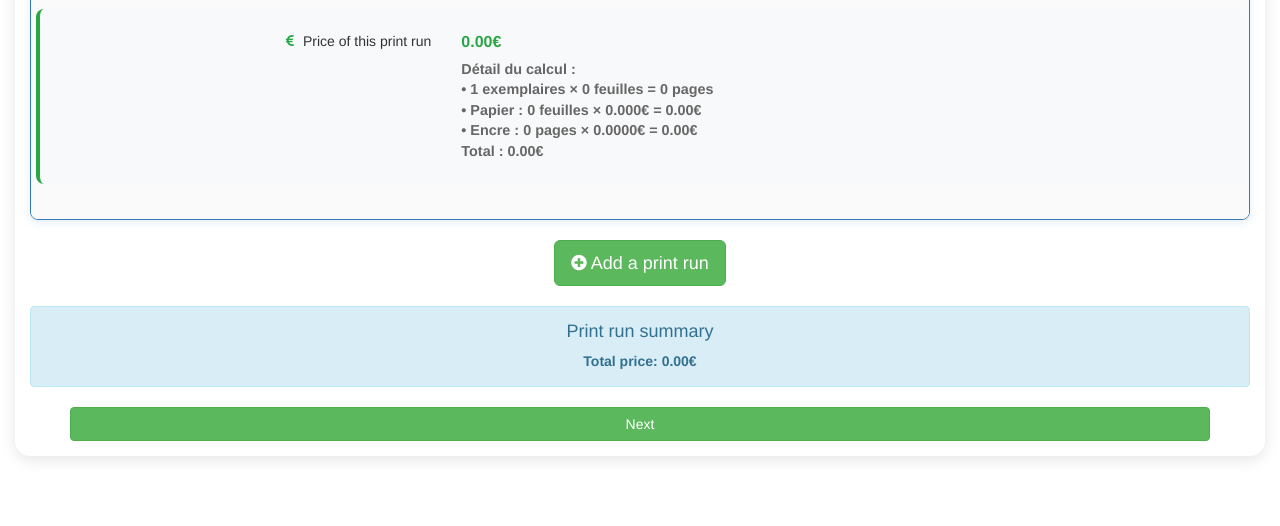
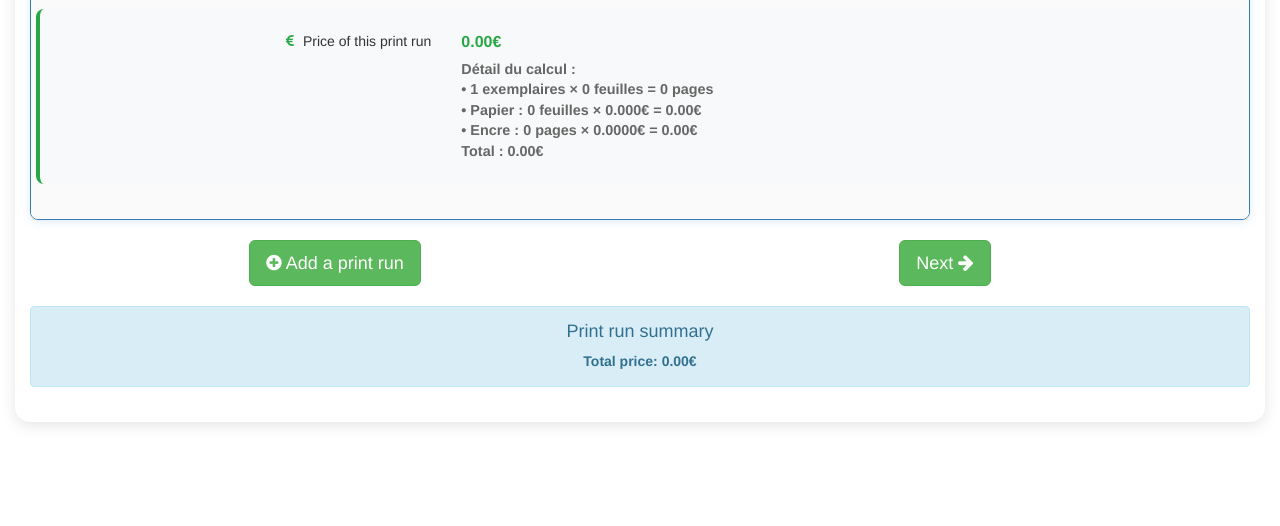
Before and after one commit to muarf/dupli-php-dev, a PHP site: template view/tirage_multimachines.html.php in a window 1280 px wide. Shown: the part 826-1352 px from the top of the page. After the commit the page ends 1252 px from the top, so only its background shows below. Run offline with PHP 8.4, Linux system fonts and the light colour scheme; the template is opened without the code that fills it, so the values that code supplies are empty.

Commit message:
Merge: Apply button repositioning from main while keeping electron-caddy logic

```diff
--- a/view/tirage_multimachines.html.php
+++ b/view/tirage_multimachines.html.php
@@ -850,10 +850,17 @@ if (isset($_POST['contact']) && isset($_POST['enregistrer'])) {
             ?>
 
             <!-- Bouton pour ajouter une machine (à l'intérieur du container) -->
-            <div class="text-center" style="margin: 20px 0;">
-                <button type="button" id="add-machine" class="btn btn-success btn-lg">
-                    <i class="fa fa-plus-circle"></i> <?php _e('tirage_multimachines.add_tirage'); ?>
-                </button>
+            <div class="row" style="margin: 20px 0;">
+                <div class="col-md-6 text-center">
+                    <button type="button" id="add-machine" class="btn btn-success btn-lg">
+                        <i class="fa fa-plus-circle"></i> <?php _e('tirage_multimachines.add_tirage'); ?>
+                    </button>
+                </div>
+                <div class="col-md-6 text-center">
+                    <button id="singlebutton" name="ok" class="btn btn-success btn-lg">
+                        <?php _e('tirage_multimachines.next'); ?> <i class="fa fa-arrow-right"></i>
+                    </button>
+                </div>
             </div>
         </div><!-- Fin machines-container -->
 
@@ -864,13 +871,6 @@ if (isset($_POST['contact']) && isset($_POST['enregistrer'])) {
         </div>
 
         <!-- Bouton suivant -->
-        <div class="section">
-            <div class="container">
-                <div class="row">
-                    <div class="col-md-12"><button id="singlebutton" name="ok" class="btn btn-success btn-block"><?php _e('tirage_multimachines.next'); ?></button></div>
-                </div>
-            </div>
-        </div>
     </fieldset>
 </form>
 
```
